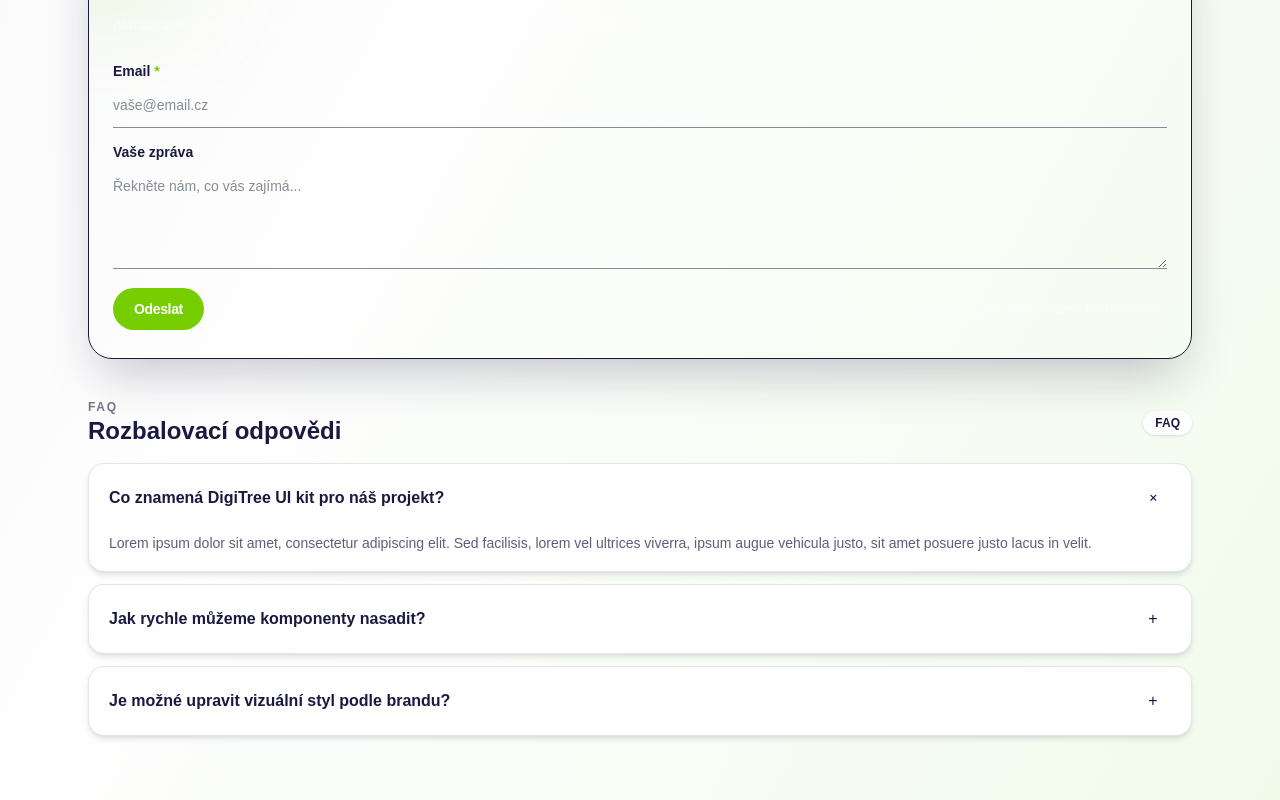
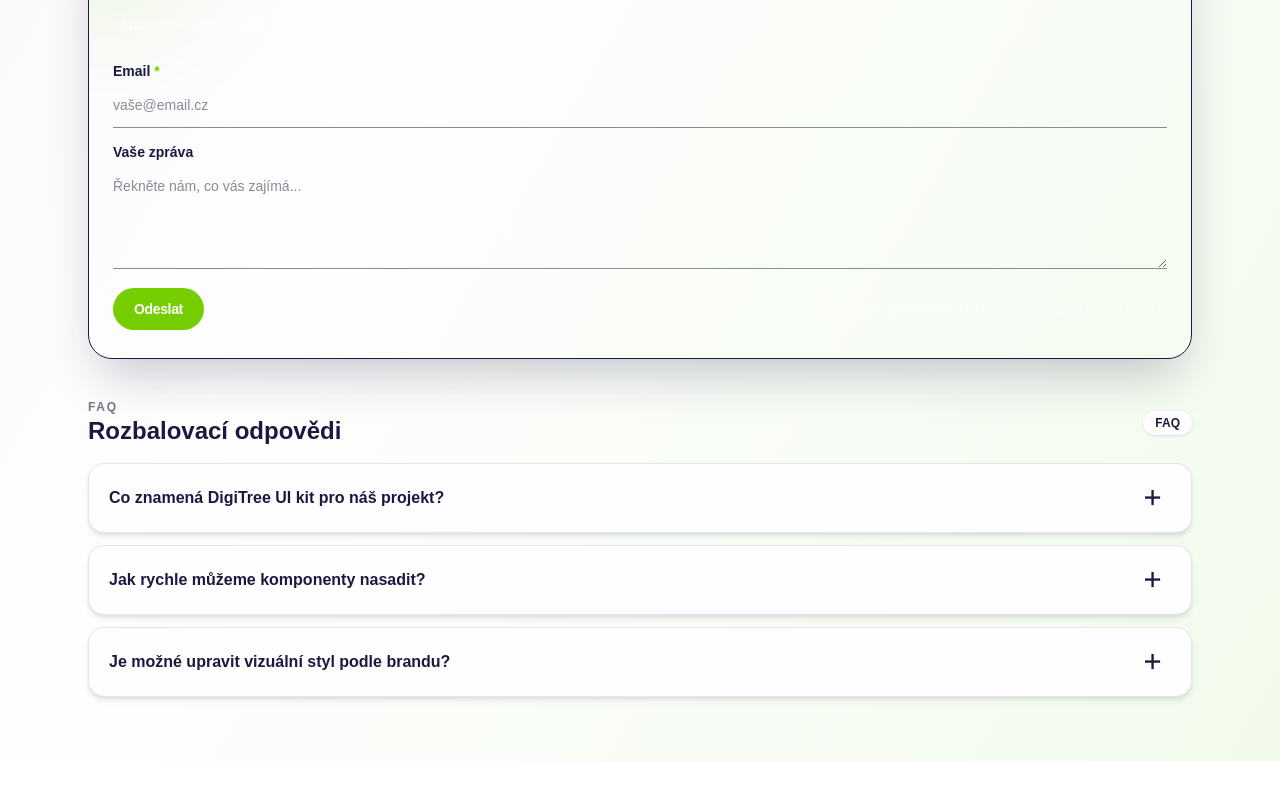
Before and after one commit to TheCodeSommelier/next_digi_tree, a Next.js app: page / in a window 1280 px wide. Shown: the part 1521-2321 px from the top of the page. After the commit the page ends 2282 px from the top, so only its background shows below. Built offline with nearby package versions, Linux system fonts and the light colour scheme.

Commit message:
feat: add faq drop down card

```diff
--- a/app/components/UI/Button.tsx
+++ b/app/components/UI/Button.tsx
@@ -23,7 +23,7 @@ const Button: FC<Props> = ({
       className={`inline-flex items-center justify-center gap-2 rounded-full
         px-5 py-2.5 text-sm font-semibold tracking-tight transition-all
         duration-200 focus-visible:outline focus-visible:outline-offset-2
-        focus-visible:outline-accent ${variantClasses} ${className}`}
+        focus-visible:outline-accent cursor-pointer ${variantClasses} ${className}`}
     >
       {children}
     </button>
--- /dev/null
+++ b/app/components/UI/DropdownCard.tsx
@@ -0,0 +1,52 @@
+import Image from "next/image"
+import { FC, useState } from "react"
+
+type Props = {
+  title: string
+  text: string
+}
+
+const DropdownCard: FC<Props> = ({title, text}) => {
+  const [isOpen, setIsOpen] = useState<boolean>()
+
+  const openClasses = isOpen ? "grid-rows-[1fr] opacity-100 px-5 pb-4" : "grid-rows-[0fr] opacity-0";
+
+  const iconPath = isOpen ? "/images/accent_minus.svg" : "/images/primary_plus.svg"
+  const iconAlt = isOpen ? "Minus icon in a green color" : "Plus icon in a dark blue color"
+
+  return <article
+            key={title}
+            className="overflow-hidden rounded-2xl border border-primary/10 bg-white shadow-md shadow-primary/10 transition-transform duration-200 hover:-translate-y-0.5"
+          >
+            <button
+              type="button"
+              className="flex w-full items-center justify-between cursor-pointer gap-4 px-5 py-4 text-left"
+              aria-expanded={isOpen}
+              onClick={() => setIsOpen(!isOpen)}
+            >
+              <div className="flex items-center gap-3">
+                <p className="text-base font-semibold text-primary">
+                  {title}
+                </p>
+              </div>
+              <span
+                className="flex h-9 w-9 items-center justify-center rounded-full text-primary transition-transform duration-200"
+                aria-hidden
+              >
+                <Image src={iconPath} alt={iconAlt} width={16} height={16} />
+              </span>
+            </button>
+
+            <div
+              className={`grid transform transition-all duration-300 ease-out ${openClasses}`}
+            >
+              <div className="overflow-hidden">
+                <p className="text-sm leading-relaxed text-primary/70">
+                  {text}
+                </p>
+              </div>
+            </div>
+          </article>
+}
+
+export default DropdownCard
--- a/app/components/UI/FAQ.tsx
+++ b/app/components/UI/FAQ.tsx
@@ -1,17 +1,12 @@
 'use client';
 
-import { FC, useState } from "react";
+import { FC } from "react";
 
-type Item = {
-  question: string;
-  answer: string;
-};
+import DropdownCard from "./DropdownCard";
 
-type Props = {
-  items?: Item[];
-};
+import type { FaqItem } from "@/app/types/Faq";
 
-const defaultItems: Item[] = [
+const faqItems: FaqItem[] = [
   {
     question: "Co znamená DigiTree UI kit pro náš projekt?",
     answer:
@@ -29,55 +24,16 @@ const defaultItems: Item[] = [
   },
 ];
 
-const FAQ: FC<Props> = ({ items = defaultItems }) => {
-  const [openIndex, setOpenIndex] = useState<number | null>(0);
-
+const Faq: FC = () => {
   return (
     <div className="space-y-3">
-      {items.map((item, index) => {
-        const isOpen = openIndex === index;
-        const openClasses = isOpen
-          ? "grid-rows-[1fr] opacity-100 px-5 pb-4"
-          : "grid-rows-[0fr] opacity-0";
-
+      {faqItems.map((item) => {
         return (
-          <article
-            key={item.question}
-            className="overflow-hidden rounded-2xl border border-primary/10 bg-white shadow-md shadow-primary/10 transition-transform duration-200 hover:-translate-y-0.5"
-          >
-            <button
-              type="button"
-              className="flex w-full items-center justify-between cursor-pointer gap-4 px-5 py-4 text-left"
-              aria-expanded={isOpen}
-              onClick={() => setOpenIndex(isOpen ? null : index)}
-            >
-              <div className="flex items-center gap-3">
-                <p className="text-base font-semibold text-primary">
-                  {item.question}
-                </p>
-              </div>
-              <span
-                className={`flex h-9 w-9 items-center justify-center rounded-full text-primary transition-transform duration-200 ${isOpen ? "rotate-45" : ""}`}
-                aria-hidden
-              >
-                +
-              </span>
-            </button>
-
-            <div
-              className={`grid transform transition-all duration-300 ease-out ${openClasses}`}
-            >
-              <div className="overflow-hidden">
-                <p className="text-sm leading-relaxed text-primary/70">
-                  {item.answer}
-                </p>
-              </div>
-            </div>
-          </article>
+          <DropdownCard key={crypto.randomUUID()} title={item.question} text={item.answer} />
         );
       })}
     </div>
   );
 };
 
-export default FAQ;
+export default Faq;
--- a/app/page.tsx
+++ b/app/page.tsx
@@ -1,14 +1,14 @@
 import Button from "./components/UI/Button";
 import Card from "./components/UI/Card";
 import EmailForm from "./components/UI/EmailForm";
-import FAQ from "./components/UI/FAQ";
+import Faq from "./components/UI/Faq";
 import Navbar from "./components/UI/Navbar";
 import TextArea from "./components/UI/TextArea";
 import TextInput from "./components/UI/TextInput";
 
 export default function Home() {
   return (
-    <div className="min-h-screen bg-gradient-to-br from-primary/5 via-white to-accent/10 text-primary">
+    <div className="min-h-screen bg-linear-to-br from-primary/5 via-white to-accent/10 text-primary">
       <main className="mx-auto flex min-h-screen w-full max-w-6xl flex-col gap-10 px-6 py-12">
         <header className="space-y-4">
           <p className="text-xs font-semibold uppercase tracking-[0.2em] text-primary/60">
@@ -125,17 +125,13 @@ export default function Home() {
           </div>
           <div className="grid gap-6 lg:grid-cols-2">
             <Card
-              badge="Balíček"
               title="Firemní růst"
               description="Kompletní balíček pro firmy, které chtějí rychle spustit e‑commerce projekty, držet kvalitu kódu a mít jasný reporting."
-              actionLabel="Vybrat balíček"
               imageUrl="/window.svg"
             />
             <Card
-              badge="Premium"
               title="Onboarding s expertem"
               description="Osobní konzultace, prioritní support a přístup k našim produktovým šablonám, které urychlí integraci."
-              actionLabel="Domluvit call"
               imageUrl="/globe.svg"
             />
           </div>
@@ -172,7 +168,7 @@ export default function Home() {
               FAQ
             </span>
           </div>
-          <FAQ />
+          <Faq />
         </section>
       </main>
     </div>
--- /dev/null
+++ b/app/types/Faq.ts
@@ -0,0 +1,4 @@
+export type FaqItem = {
+  question: string;
+  answer: string;
+};
```
Also changed, not shown: public/images/accent_minus.svg (added), public/images/primary_plus.svg (added).
